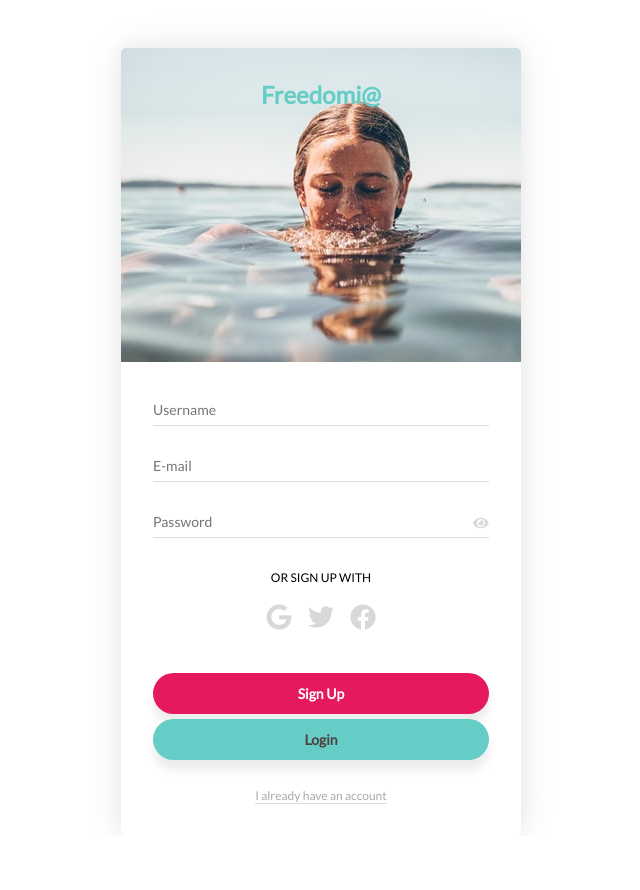
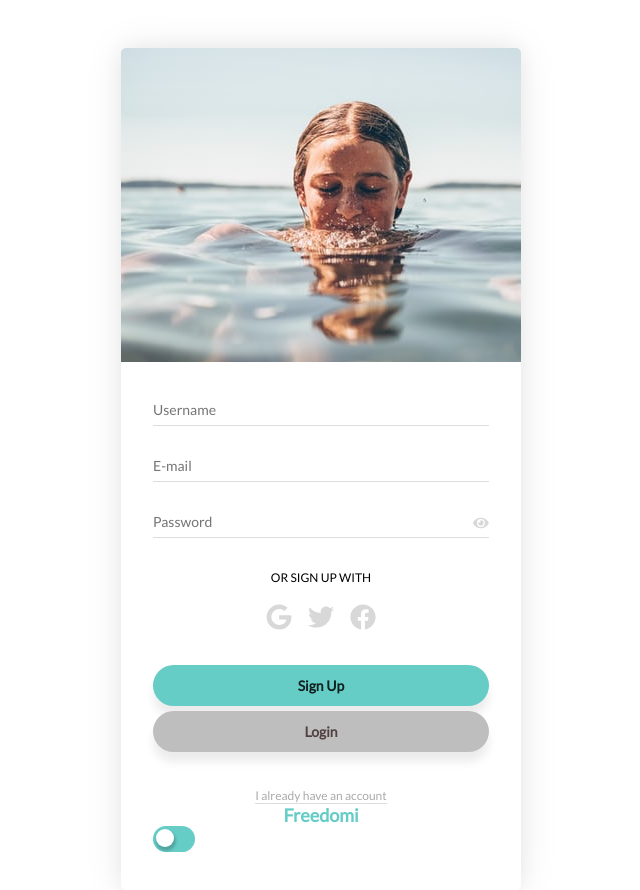
Before and after one commit to jmtorralvo/react-design-styles, a React (Create React App) app: page / in a window 1280 px wide. Shown: the whole page, without its empty margins (319-959 px from the left). Before the commit the page ends 836 px from the top, so only its background shows below. Built offline with nearby package versions, Linux system fonts and the light colour scheme.

Commit message:
feat: toggle button theme

```diff
--- a/src/components/Card/Card.js
+++ b/src/components/Card/Card.js
@@ -16,26 +16,31 @@ import {
   CardButton,
   CardLink,
   CardBigButton,
-  grassTheme,
-  lightTheme,
+  CheckBoxWrapper,
+  CheckBox,
+  CheckBoxLabel,
+  waterTheme,
+  pinkTheme,
 } from "./style";
 
 const Card = (props) => {
-  const [cardTheme, setCardTheme] = useState(lightTheme);
+  const [cardTheme, setCardTheme] = useState(waterTheme);
 
   const handleClick = () => {
-    cardTheme.name === 'grass'
-      ? setCardTheme(lightTheme)
-      : setCardTheme(grassTheme);
+    cardTheme.name === "water"
+      ? setCardTheme(pinkTheme)
+      : setCardTheme(waterTheme);
   };
-
+  const handleCheckboxChange = () => {
+    cardTheme.name === "water"
+      ? setCardTheme(pinkTheme)
+      : setCardTheme(waterTheme);
+  };
   console.log(cardTheme.name);
   return (
     <CardWrapper>
-      <CardHeader img={"./freedomia.jpeg"}>
-        <CardHeading secondary>Freedomi@</CardHeading>
-        {/* <EditedText text='pepito'/> */}
-      </CardHeader>
+      <ThemeProvider theme={cardTheme}>
+        <CardHeader img={"./freedomia.jpeg"}></CardHeader>
         <CardBody>
           <CardFieldset>
             <CardInput placeholder="Username" type="text" required />
@@ -77,20 +82,30 @@ const Card = (props) => {
           </CardFieldset>
 
           <CardFieldset>
-          <ThemeProvider theme={cardTheme}>
-            <CardButton round type="button"  onClick={e=>handleClick(e)}>
+            <CardButton round type="button" onClick={(e) => handleClick(e)}>
               Sign Up
             </CardButton>
-          </ThemeProvider>
             <CardBigButton round type="button" secondary>
               Login
             </CardBigButton>
           </CardFieldset>
-
           <CardFieldset>
             <CardLink>I already have an account</CardLink>
           </CardFieldset>
+          <CardHeading theme={cardTheme}>Freedomi</CardHeading>
+          {/* <EditedText text='pepito'/> */}
+          <CardFieldset>
+            <CheckBoxWrapper>
+              <CheckBox
+                id="checkbox"
+                type="checkbox"
+                onChange={handleCheckboxChange}
+              />
+              <CheckBoxLabel htmlFor="checkbox" />
+            </CheckBoxWrapper>
+          </CardFieldset>
         </CardBody>
+      </ThemeProvider>
     </CardWrapper>
   );
 };
--- a/src/components/Card/style.js
+++ b/src/components/Card/style.js
@@ -22,11 +22,10 @@ export const CardHeader = styled.header`
 `;
 // TIP: secondary prop will change the stlye of the Heading
 export const CardHeading = styled.span`
-  font-size: 24px;
+  font-size: 18px;
   font-weight: bold;
   text-align: center;
-  color: #e5195f;
-  ${props => props.secondary && css`color: #65ccc6;`}
+  color: ${props => props.theme.bg};
 `;
 //TIP : Styling an existing component ---> styled() function means that it under the hood produces a className that
 // it injects into our component Text that we need to set to our top-level element, for it to take effect.
@@ -70,10 +69,9 @@ export const CardInput = styled.input`
   border-right: 0;
   border-bottom: 1px solid #ddd;
   border-left: 0;
-  transition: border-bottom-color 0.25s ease-in;
-
+  transition: ${props => props.theme.bg} 0.25s ease-in;
   &:focus {
-    border-bottom-color: #e5195f;
+    border-bottom-color: ${props => props.theme.bg} ;
     outline: 0;
   }
 `;
@@ -139,7 +137,7 @@ export const CardOptionsItem = styled.li`
 // TIP: round propr can be  pixels or percentage
 export const CardButton = styled.button`
   color: ${props => props.theme.color};
-  background: ${props => props.theme.background};
+  background: ${props => props.theme.bg};
   display: block;
   width: 100%;
   padding: 12px 0;
@@ -156,7 +154,7 @@ export const CardButton = styled.button`
     box-shadow: 0 15px 15px rgba(0, 0, 0, 0.16);
     transform: translate(0, -5px);
   }
-  ${props => props.secondary && css`background: #65ccc6;`}
+  ${props => props.secondary && css`background: #bebebe;`}
 `;
 
 // TIP: Extends a component styles from other
@@ -180,17 +178,63 @@ export const CardLink = styled.a`
   }
 `;
 
+export const CheckBoxWrapper = styled.div`
+  position: relative;
+`;
+export const CheckBoxLabel = styled.label`
+  position: absolute;
+  top: 0;
+  left: 0;
+  width: 42px;
+  height: 26px;
+  border-radius: 15px;
+  background: ${props=>props.theme.bg};
+  cursor: pointer;
+  &::after {
+    content: "";
+    display: block;
+    border-radius: 50%;
+    width: 18px;
+    height: 18px;
+    margin: 3px;
+    background: #ffffff;
+    box-shadow: 1px 3px 3px 1px rgba(0, 0, 0, 0.2);
+    transition: 0.2s;
+  }
+`;
+export const CheckBox = styled.input`
+  opacity: 0;
+  z-index: 1;
+  border-radius: 15px;
+  width: 42px;
+  height: 26px;
+  &:checked + ${CheckBoxLabel} {
+    background: ${props=>props.theme.bg};
+    &::after {
+      content: "";
+      display: block;
+      border-radius: 50%;
+      width: 18px;
+      height: 18px;
+      margin-left: 21px;
+      transition: 0.2s;
+    }
+  }
+`;
+
 // TIP:Change Styled components: Heritage the component Button styles but change to a Link tag instead using withComponent
 export const CardLinkButton = CardButton.withComponent('a');
 
 // TIP: We can define a theme for the components
-export const grassTheme = {
-  name:'grass',
+export const waterTheme = {
+  name:'water',
   color: "#0f1f1e",
-  background: "#65ccc6",
+  bg: "#65ccc6",
+  titleColor:"#65ccc6"
 };
-export const lightTheme = {
-  name:'light',
+export const pinkTheme = {
+  name:'pink',
   color: "white",
-  background:"#e5195f"
+  bg:"#e5195f",
+  titleColor:"#e5195f"
 }
```
Lines whose indentation alone changed are shown as unchanged.
